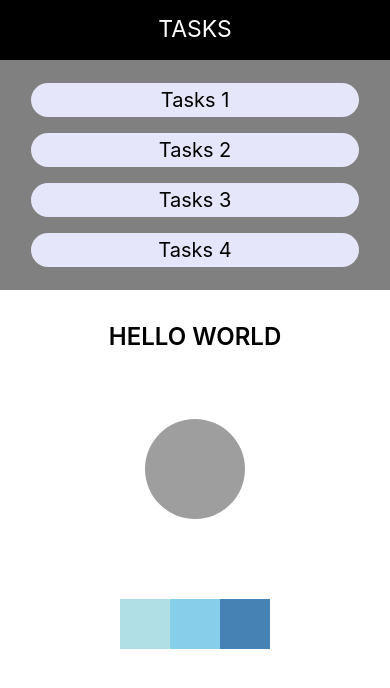
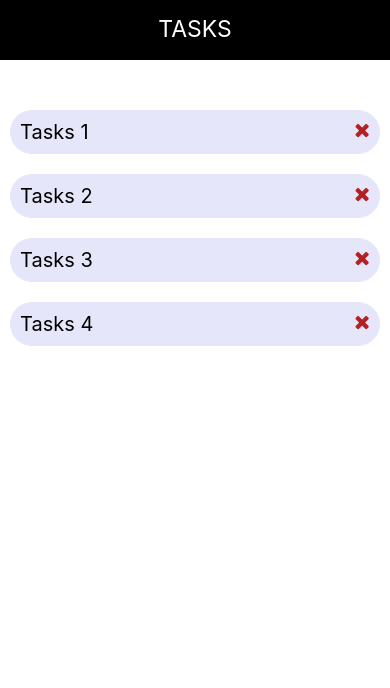
Before and after one commit to Alejandro04/LearningReactNative, a React Native app: screen / in a window 390 px wide. Shown: the top 688 px of the page. Built offline with nearby package versions, Linux system fonts and the light colour scheme; grey boxes are pictures that could not be loaded; what react-native would draw is missing.

Commit message:
create list items, problem with icons

```diff
--- a/App.js
+++ b/App.js
@@ -27,13 +27,19 @@ import {
 import Hello from './src/Hello';
 import HeaderComponent from './src/Header';
 import Tasks from './src/Tasks';
+import DinamicTasks from './src/DinamicTasks'
 
 const App: () => React$Node = () => {
   return (
     <>
       <HeaderComponent />
-      <Tasks />
-      <Hello styleContainer={styles.sectionContainer} styleTitle={styles.sectionTitle} />
+      <DinamicTasks/>
+      {
+        /*
+         <Tasks />
+          <Hello styleContainer={styles.sectionContainer} styleTitle={styles.sectionTitle} />
+        **/
+      }
     </>
   );
 };
--- a/package.json
+++ b/package.json
@@ -10,9 +10,13 @@
     "lint": "eslint ."
   },
   "dependencies": {
+    "@fortawesome/fontawesome-svg-core": "^1.2.34",
+    "@fortawesome/free-solid-svg-icons": "^5.15.2",
+    "@fortawesome/react-native-fontawesome": "^0.2.6",
     "react": "16.13.1",
     "react-native": "0.63.4",
     "react-native-get-random-values": "^1.6.0",
+    "react-native-vector-icons": "^8.0.0",
     "uuid": "^8.3.2"
   },
   "devDependencies": {
--- /dev/null
+++ b/src/DinamicTasks.js
@@ -0,0 +1,77 @@
+import React, { useState, useEffect } from "react";
+import { FlatList, StyleSheet, Text, TouchableOpacity, View } from "react-native";
+import Icon from 'react-native-vector-icons/dist/FontAwesome';
+
+const App = () => {
+  const [count, setCount] = useState(0);
+  const onPress = () => setCount(prevCount => prevCount + 1);
+
+  const [items, setItems] = useState()
+  let data = [
+    { id: 1, title: 'Tasks 1' },
+    { id: 2, title: 'Tasks 2' },
+    { id: 3, title: 'Tasks 3' },
+    { id: 4, title: 'Tasks 4' },
+  ]
+
+  const Item = ({ title }) => (
+    <TouchableOpacity
+      style={styles.button}
+      onPress={onPress}
+    >
+      <View style={styles.item}>
+        <Text style={styles.tasks}>{title}</Text>
+        <Icon name="remove" size={20} color="firebrick"/>
+      </View>
+    </TouchableOpacity>
+  );
+
+  const renderItem = ({ item }) => (
+    <Item title={item.title} />
+  );
+
+  useEffect(() => {
+    setItems(data)
+  }, []);
+
+
+  return (
+    <View style={styles.container}>
+      <FlatList
+        data={items}
+        renderItem={renderItem}
+        keyExtractor={item => item.id}
+      />
+    </View>
+  );
+};
+
+const styles = StyleSheet.create({
+  container: {
+    flex: 1,
+    justifyContent: "center",
+    paddingTop: 40
+  },
+  button: {
+    alignItems: "center",
+    padding: 10
+  },
+  countContainer: {
+    alignItems: "center",
+    padding: 10
+  },
+  tasks: {
+    textAlign: 'center',
+    fontSize: 20
+  },
+  item: {
+    backgroundColor: 'lavender',
+    padding: 10,
+    borderRadius: 100,
+    width: '100%',
+    flexDirection: "row",
+    justifyContent: "space-between"
+  },
+});
+
+export default App;
```
Also changed, not shown: 1 other file (tests, documents, lock files or other folders).
